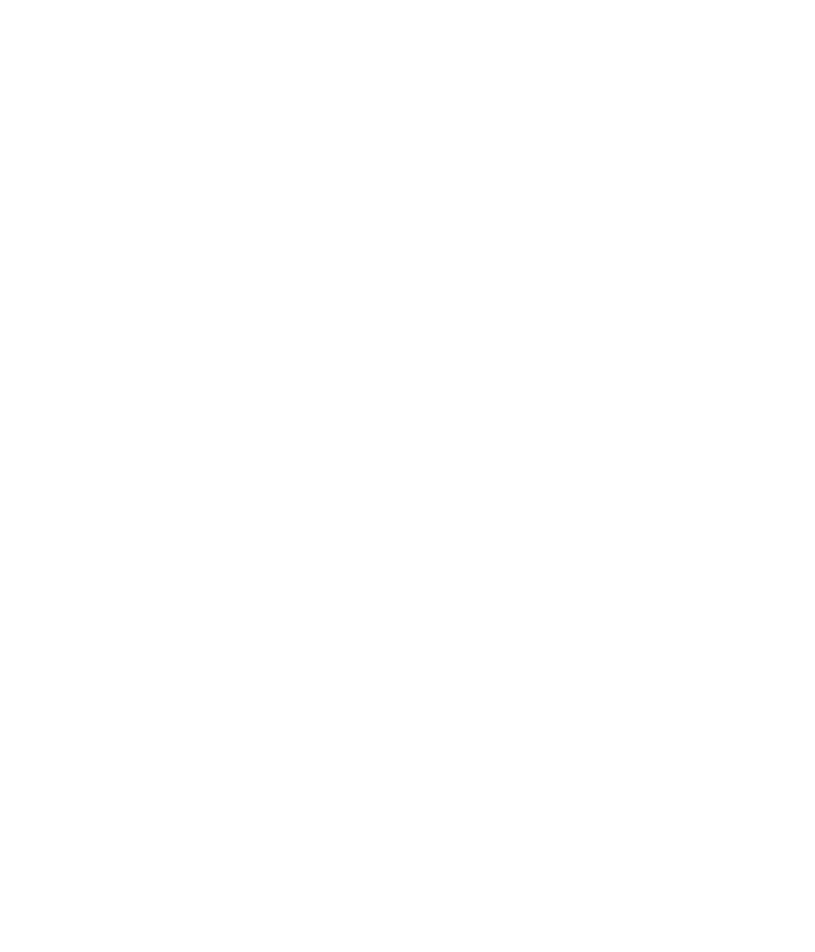
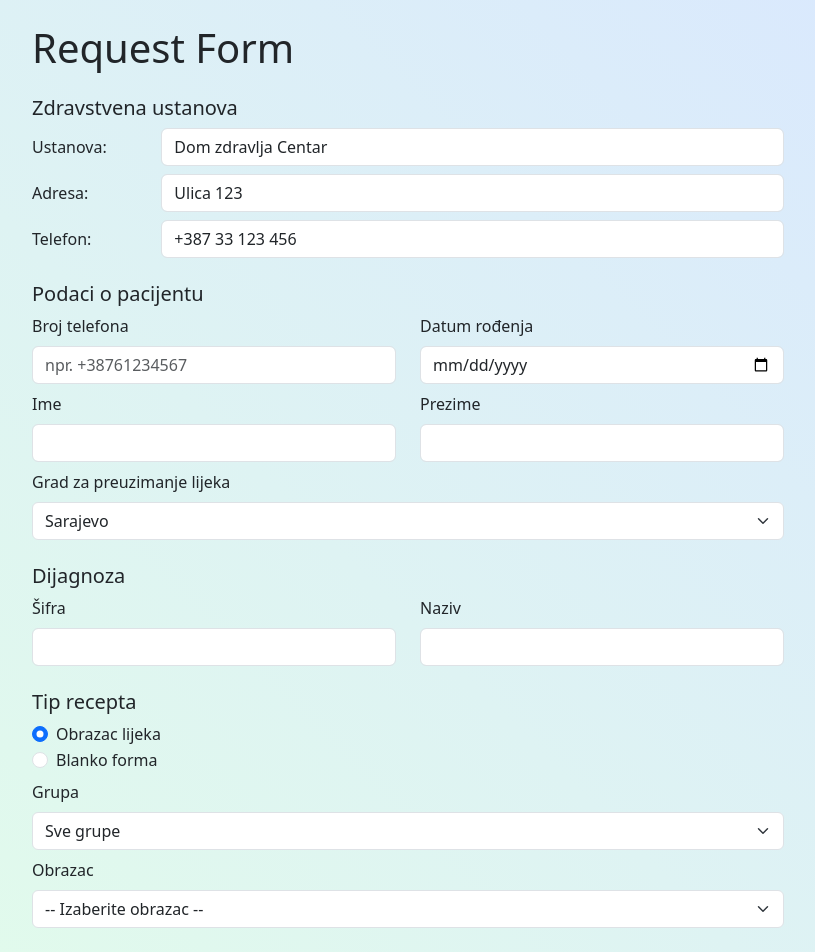
Before and after one commit to myproj832/Web-zahtjevi, a React (Vite) app in the folder frontend/: page /form in a window 1280 px wide. Before the commit this address had no page. Shown: the top 952 px of the page, without its empty margins (232-1047 px from the left). Before the commit the page ends 800 px from the top, so only its background shows below. Built offline with nearby package versions, Linux system fonts and the light colour scheme.

Commit message:
Add: RequestForm

```diff
--- a/frontend/src/App.jsx
+++ b/frontend/src/App.jsx
@@ -3,6 +3,7 @@
 import InstitutionModal from './components/InstitutionModal';
 import Dashboard from './pages/Dashboard/Dashboard.jsx';
 import RequestList from './pages/RequestList/RequestList.jsx';
+import RequestForm from './pages/RequestForm/RequestForm.jsx';
 
 function App() {
   const [showInstitutionModal, setShowInstitutionModal] = useState(false);
@@ -24,6 +25,7 @@
         <Routes>
           <Route path="/" element={<Dashboard />} />
           <Route path="/requests" element={<RequestList />} />
+          <Route path="/form" element={<RequestForm />} />
         </Routes>
       </div>
     </Router>
--- /dev/null
+++ b/frontend/src/pages/RequestForm/RequestForm.css
@@ -0,0 +1,6 @@
+.background {
+  background: #89b0cc;
+  background: linear-gradient(45deg, #e3ffe7 0%, #d9e7ff 100%);
+  min-height: 100vh;
+  width: 100%;
+}
--- a/frontend/src/pages/RequestForm/RequestForm.jsx
+++ b/frontend/src/pages/RequestForm/RequestForm.jsx
@@ -1,8 +1,225 @@
+import React, { useState } from "react";
+import "./RequestForm.css";
+import { Form, Button, Row, Col, InputGroup } from "react-bootstrap";
+
 function RequestForm() {
+  const [tipRecepta, setTipRecepta] = useState("obrazac");
+  const [grupa, setGrupa] = useState("sve");
+  const [obrazac, setObrazac] = useState("");
+  const [tekstRecepta, setTekstRecepta] = useState("");
+  const [napomena, setNapomena] = useState("");
+
+  const grupe = [
+    { id: "sve", naziv: "Sve grupe" },
+    { id: "grupa1", naziv: "Grupa 1" },
+    { id: "grupa2", naziv: "Grupa 2" },
+  ];
+
+  const obrasci = [
+    {
+      id: "obrazac1",
+      naziv: "Obrazac A",
+      grupa: "grupa1",
+      sastavnica: ["Lijek 1", "Lijek 2"],
+    },
+    {
+      id: "obrazac2",
+      naziv: "Obrazac B",
+      grupa: "grupa2",
+      sastavnica: ["Lijek 3"],
+    },
+  ];
+
+  const filtriraniObrasci =
+    grupa === "sve" ? obrasci : obrasci.filter((o) => o.grupa === grupa);
+  const odabraniObrazac = obrasci.find((o) => o.id === obrazac);
+
   return (
-    <div className="request-form">
-      <h1>Request Form</h1>
-      <p>This is the request form page.</p>
+    <div className="background text-dark">
+      <div className="p-4 mx-auto" style={{ maxWidth: "800px" }}>
+        <h1>Request Form</h1>
+        <Form>
+          {/* Blok: Zdravstvena ustanova */}
+          <h5 className="mt-4">Zdravstvena ustanova</h5>
+          <Form.Group as={Row} className="mb-2">
+            <Form.Label column sm={2}>
+              Ustanova:
+            </Form.Label>
+            <Col sm={10}>
+              <Form.Control readOnly defaultValue="Dom zdravlja Centar" />
+            </Col>
+          </Form.Group>
+          <Form.Group as={Row} className="mb-2">
+            <Form.Label column sm={2}>
+              Adresa:
+            </Form.Label>
+            <Col sm={10}>
+              <Form.Control readOnly defaultValue="Ulica 123" />
+            </Col>
+          </Form.Group>
+          <Form.Group as={Row} className="mb-2">
+            <Form.Label column sm={2}>
+              Telefon:
+            </Form.Label>
+            <Col sm={10}>
+              <Form.Control readOnly defaultValue="+387 33 123 456" />
+            </Col>
+          </Form.Group>
+
+          {/* Blok: Pacijent */}
+          <h5 className="mt-4">Podaci o pacijentu</h5>
+          <Row className="mb-2">
+            <Col md={6}>
+              <Form.Group>
+                <Form.Label>Broj telefona</Form.Label>
+                <Form.Control placeholder="npr. +38761234567" />
+              </Form.Group>
+            </Col>
+            <Col md={6}>
+              <Form.Group>
+                <Form.Label>Datum rođenja</Form.Label>
+                <Form.Control type="date" />
+              </Form.Group>
+            </Col>
+          </Row>
+          <Row className="mb-2">
+            <Col md={6}>
+              <Form.Group>
+                <Form.Label>Ime</Form.Label>
+                <Form.Control />
+              </Form.Group>
+            </Col>
+            <Col md={6}>
+              <Form.Group>
+                <Form.Label>Prezime</Form.Label>
+                <Form.Control />
+              </Form.Group>
+            </Col>
+          </Row>
+          <Form.Group className="mb-2">
+            <Form.Label>Grad za preuzimanje lijeka</Form.Label>
+            <Form.Select>
+              <option>Sarajevo</option>
+              <option>Banja Luka</option>
+              <option>Tuzla</option>
+            </Form.Select>
+          </Form.Group>
+
+          {/* Blok: Dijagnoza */}
+          <h5 className="mt-4">Dijagnoza</h5>
+          <Row className="mb-2">
+            <Col md={6}>
+              <Form.Group>
+                <Form.Label>Šifra</Form.Label>
+                <Form.Control />
+              </Form.Group>
+            </Col>
+            <Col md={6}>
+              <Form.Group>
+                <Form.Label>Naziv</Form.Label>
+                <Form.Control />
+              </Form.Group>
+            </Col>
+          </Row>
+
+          {/* Blok: Tip recepta */}
+          <h5 className="mt-4">Tip recepta</h5>
+          <Form.Check
+            type="radio"
+            name="tipRecepta"
+            label="Obrazac lijeka"
+            checked={tipRecepta === "obrazac"}
+            onChange={() => setTipRecepta("obrazac")}
+          />
+          <Form.Check
+            type="radio"
+            name="tipRecepta"
+            label="Blanko forma"
+            checked={tipRecepta === "blanko"}
+            onChange={() => setTipRecepta("blanko")}
+          />
+
+          {tipRecepta === "blanko" && (
+            <Form.Group className="mt-2">
+              <Form.Label>Recept (max 4000 karaktera)</Form.Label>
+              <Form.Control
+                as="textarea"
+                rows={4}
+                maxLength={4000}
+                value={tekstRecepta}
+                onChange={(e) => setTekstRecepta(e.target.value)}
+              />
+            </Form.Group>
+          )}
+
+          {tipRecepta === "obrazac" && (
+            <>
+              <Form.Group className="mt-2">
+                <Form.Label>Grupa</Form.Label>
+                <Form.Select
+                  value={grupa}
+                  onChange={(e) => {
+                    setGrupa(e.target.value);
+                    setObrazac("");
+                  }}
+                >
+                  {grupe.map((g) => (
+                    <option key={g.id} value={g.id}>
+                      {g.naziv}
+                    </option>
+                  ))}
+                </Form.Select>
+              </Form.Group>
+              <Form.Group className="mt-2">
+                <Form.Label>Obrazac</Form.Label>
+                <Form.Select
+                  value={obrazac}
+                  onChange={(e) => setObrazac(e.target.value)}
+                >
+                  <option value="">-- Izaberite obrazac --</option>
+                  {filtriraniObrasci.map((o) => (
+                    <option key={o.id} value={o.id}>
+                      {o.naziv}
+                    </option>
+                  ))}
+                </Form.Select>
+              </Form.Group>
+              {odabraniObrazac && (
+                <div className="mt-2">
+                  <strong>Sastavnica:</strong>
+                  <ul>
+                    {odabraniObrazac.sastavnica.map((s, i) => (
+                      <li key={i}>{s}</li>
+                    ))}
+                  </ul>
+                </div>
+              )}
+            </>
+          )}
+
+          {/* Napomena */}
+          <Form.Group className="mt-4">
+            <Form.Label>Napomena (max 4000 karaktera)</Form.Label>
+            <Form.Control
+              as="textarea"
+              rows={3}
+              maxLength={4000}
+              value={napomena}
+              onChange={(e) => setNapomena(e.target.value)}
+            />
+          </Form.Group>
+
+          {/* Upload izvještaja */}
+          <Form.Group className="mt-4">
+            <Form.Label>Priloži izvještaj</Form.Label>
+            <Form.Control type="file" />
+          </Form.Group>
+
+          <Button className="mt-4" variant="primary">
+            Snimi zahtjev
+          </Button>
+        </Form>
+      </div>
     </div>
   );
 }
--- a/frontend/src/pages/RequestList/RequestList.css
+++ b/frontend/src/pages/RequestList/RequestList.css
@@ -1,8 +1,6 @@
 .background {
-    background-image: url('../../assets/backgroundImage.png');
-    background-size: cover;
-    background-repeat: no-repeat;
-    background-position: center;
+  background: #89b0cc;
+  background: linear-gradient(45deg, #e3ffe7 0%, #d9e7ff 100%);
   min-height: 100vh;
   width: 100%;
 }
```
Lines whose indentation alone changed are shown as unchanged.
